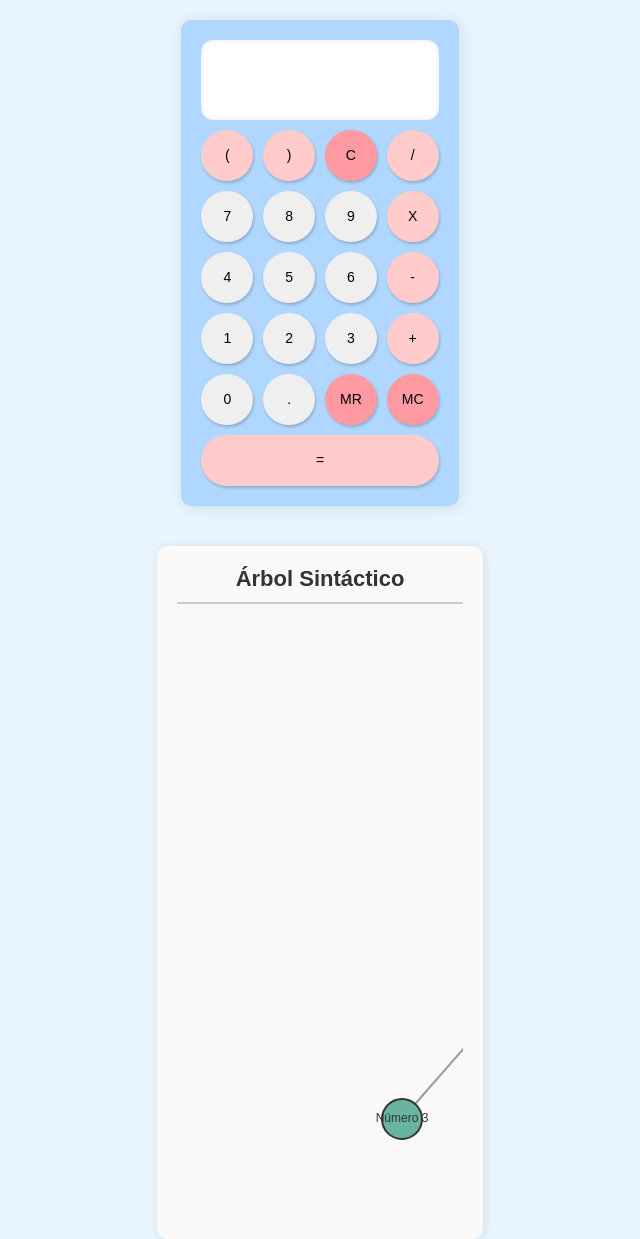
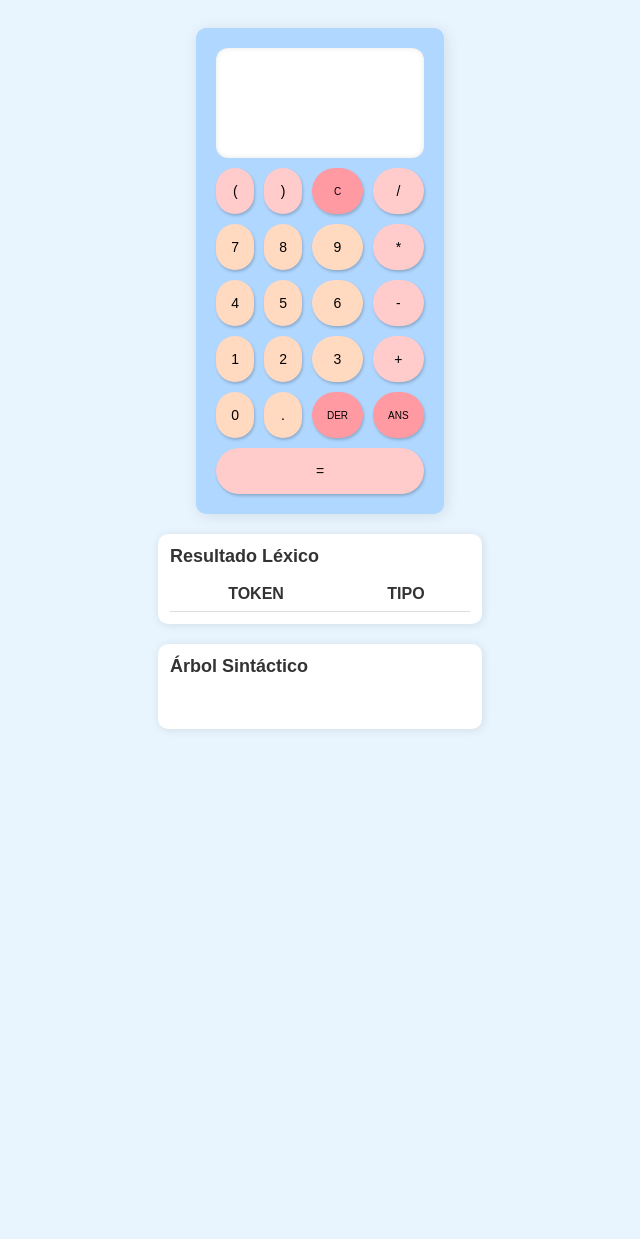
Before and after one commit to luameyer01/COMPILADORES, a Flask app: page / in a window 1280 px wide. Shown: the whole page, without its empty margins (320-960 px from the left). After the commit the page ends 730 px from the top, so only its background shows below. Run offline with Flask 3, Linux system fonts and the light colour scheme; lists and menus that the app fills with data are empty.

Commit message:
CORRECCIONES

```diff
--- a/Calculator/static/stylesCal.css
+++ b/Calculator/static/stylesCal.css
@@ -1,6 +1,3 @@
-/* Estilo general */
-
-
 body {
     font-family: 'Arial', sans-serif;
     background-color: #e8f5ff;
@@ -109,60 +106,114 @@
     border-bottom: 1px solid #ddd;
 }
 
+
+
 /* Pre para el árbol */
 
-/* Sección del Árbol Sintáctico */
-.nuevo {
-    width: 100%;
-    background-color: #f9f9f9;
-    padding: 20px;
-    border-radius: 10px;
-    box-shadow: 1px 1px 10px rgba(0, 0, 0, 0.1);
-    margin-top: 20px;
-    overflow-x: auto;
-    text-align: center;
-}
 
-/* Título */
-.nuevo h2 {
-    font-size: 22px;
-    font-weight: bold;
-    color: #333;
-    margin-bottom: 15px;
-    border-bottom: 2px solid #ccc;
-    padding-bottom: 10px;
-}
-
-/* Contenedor del Árbol */
-#tree-container {
+#pre{
     display: flex;
     justify-content: center;
     align-items: center;
-    height: 600px;
+    margin-top: 20px;
+    background-color: #f0f0f0;
+    border-radius: 10px;
+    box-shadow: 2px 2px 8px rgba(0, 0, 0, 0.1);
+    overflow: auto;
 }
 
-/* Estilo para los nodos */
 .node circle {
-    fill: #69b3a2;
-    stroke: #333;
-    stroke-width: 2px;
-    transition: fill 0.3s;
-}
-
-.node text {
-    font-family: 'Arial', sans-serif;
-    font-size: 12px;
-    fill: #333;
-    text-anchor: middle;
-    /*dominant-baseline: middle;*/
+    transition: fill 0.3s, r 0.2s;
 }
 
 .node:hover circle {
     fill: #ffcc00;
+
 }
 
 .link {
-    fill: none;
-    stroke: #999;
     stroke-width: 2px;
 }
+
+
+.tree {
+    display: flex;
+    justify-content: center;
+    align-items: center;
+    margin: 20px;
+}
+
+.tree ul {
+    padding-top: 20px;
+    position: relative;
+    transition: all 0.5s;
+}
+
+.tree li {
+    display: inline-block;
+    vertical-align: top;
+    text-align: center;
+    list-style-type: none;
+    position: relative;
+    padding: 20px 5px 0 5px;
+    transition: all 0.5s;
+}
+
+/* Dibujar las líneas */
+.tree li::before, .tree li::after {
+    content: '';
+    position: absolute;
+    top: 0;
+    right: 50%;
+    border-top: 2px solid #ccc;
+    width: 50%;
+    height: 20px;
+}
+
+.tree li::after {
+    right: auto;
+    left: 50%;
+    border-left: 2px solid #ccc;
+}
+
+.tree li:only-child::after, .tree li:only-child::before {
+    display: none;
+}
+
+.tree li:only-child {
+    padding-top: 0;
+}
+
+.tree li:first-child::before, .tree li:last-child::after {
+    border: 0 none;
+}
+
+.tree li:last-child::before {
+    border-right: 2px solid #ccc;
+}
+
+.tree li:first-child::after {
+    border-left: 2px solid #ccc;
+}
+
+/* Estilos para los nodos */
+.tree li div {
+    border: 2px solid #ccc;
+    padding: 5px 10px;
+    display: inline-block;
+    border-radius: 8px;
+    transition: all 0.5s;
+}
+
+.tree li div:hover {
+    background: #e6e6e6;
+    border: 2px solid #94a0b4;
+}
+
+.tree li div.operator {
+    background-color: #ffd700;
+}
+
+.tree li div.operand {
+    background-color: #add8e6;
+}
--- a/Calculator/templates/indexCal.html
+++ b/Calculator/templates/indexCal.html
@@ -4,140 +4,11 @@
     <meta charset="UTF-8">
     <meta name="viewport" content="width=device-width, initial-scale=1.0">
     <title>Calculadora con Árbol Sintáctico</title>
-    <link href="https://cdn.jsdelivr.net/npm/bootstrap@5.0.2/dist/css/bootstrap.min.css"
-          rel="stylesheet"
-          integrity="sha384-EVSTQN3/azprG1Anm3QDgpJLIm9Nao0Yz1ztcQTwFspd3yD65VohhpuuCOmLASjC"
-          crossorigin="anonymous">
-    <script src="https://d3js.org/d3.v7.min.js"></script>
-
-    <style>
-        /* Estilo general */
-        body {
-            font-family: 'Arial', sans-serif;
-            background-color: #e8f5ff;
-            margin: 0;
-            padding: 20px;
-            display: flex;
-            justify-content: center;
-            align-items: flex-start;
-            height: 100vh;
-            color: #333;
-            overflow-x: hidden;
-        }
-
-        /* Contenedor principal */
-        .container {
-            width: 350px;
-            display: flex;
-            flex-direction: column;
-            gap: 20px;
-            align-items: center;
-        }
-
-        /* Calculadora */
-        .calculator {
-            background-color: #b0d7ff;
-            padding: 20px;
-            border-radius: 10px;
-            display: grid;
-            grid-template-columns: repeat(4, 1fr);
-            grid-gap: 10px;
-            box-shadow: 2px 2px 15px rgba(0, 0, 0, 0.1);
-        }
-
-        /* Pantalla de la calculadora */
-        .screen {
-            grid-column: span 4;
-            background-color: #fff;
-            border-radius: 12px;
-            padding: 15px;
-            height: 80px;
-            text-align: right;
-            font-size: 14px;
-            display: flex;
-            flex-direction: column;
-            justify-content: space-between;
-            box-shadow: inset 0px 0px 5px rgba(0, 0, 0, 0.1);
-        }
-
-        /* Botones */
-        .button {
-            font-size: 14px;
-            padding: 15px;
-            border-radius: 60px;
-            border: none;
-            cursor: pointer;
-            transition: background-color 0.3s, transform 0.1s;
-            box-shadow: 1px 2px 3px rgba(0, 0, 0, 0.2);
-        }
-
-        .button:hover {
-            background-color: #e6e6e6;
-        }
-
-        .button:active {
-            transform: scale(0.95);
-        }
-
-        .button.operator {
-            background-color: #ffcccb;
-        }
-
-        .button.clear {
-            background-color: #ff9aa2;
-        }
-
-        /* Sección del Árbol Sintáctico */
-        .nuevo {
-            width: 100%;
-            background-color: #f9f9f9;
-            padding: 20px;
-            border-radius: 10px;
-            box-shadow: 1px 1px 10px rgba(0, 0, 0, 0.1);
-            margin-top: 20px;
-            overflow-x: auto;
-            text-align: center;
-        }
-
-        .nuevo h2 {
-            font-size: 22px;
-            font-weight: bold;
-            color: #333;
-            margin-bottom: 15px;
-            border-bottom: 2px solid #ccc;
-            padding-bottom: 10px;
-        }
-
-        #tree-container {
-            display: flex;
-            justify-content: center;
-            align-items: center;
-            height: 600px;
-        }
-
-        .node circle {
-            fill: #69b3a2;
-            stroke: #333;
-            stroke-width: 2px;
-        }
-
-        .node text {
-            font-family: 'Arial', sans-serif;
-            font-size: 12px;
-            fill: #333;
-            text-anchor: middle;
-            dominant-baseline: middle;
-        }
-
-        .link {
-            fill: none;
-            stroke: #999;
-            stroke-width: 2px;
-        }
-    </style>
+    <link rel="stylesheet" href="{{ url_for('static', filename='stylesCal.css') }}">
 </head>
 <body>
     <div class="container">
+        <div class="input-section">
             <div class="calculator">
                 <div class="screen">
                     <div class="procedure"></div>
@@ -151,7 +22,7 @@
                 <button class="button">7</button>
                 <button class="button">8</button>
                 <button class="button">9</button>
-            <button class="button operator">X</button>
+                <button class="button operator">*</button>
 
                 <button class="button">4</button>
                 <button class="button">5</button>
@@ -165,66 +36,132 @@
 
                 <button class="button">0</button>
                 <button class="button">.</button>
-            <button class="button clear">MR</button>
-            <button class="button clear">MC</button>
+                <button class="button clear">DER</button>
+                <button class="button clear">ANS</button>
 
                 <button class="button operator" style="grid-column: span 4;">=</button>
             </div>
+        </div>
+        <div class="results-section">
+            <div class="lexico">
+                <h2>Resultado Léxico</h2>
+                <table>
+                    <thead>
+                        <tr>
+                            <th>TOKEN</th>
+                            <th>TIPO</th>
+                        </tr>
+                    </thead>
+                    <tbody id="lexico-body">
 
+                    </tbody>
+                </table>
+            </div>
+        </div>
         <div class="nuevo">
             <h2>Árbol Sintáctico</h2>
-            <div id="tree-container"></div>
+            <div class="tree" id="tree-container"></div>
         </div>
     </div>
 
     <script>
-        const data = {
-            name: "Expresión",
-            children: [
-                {
-                    name: "Operador +",
-                    children: [
-                        { name: "Número 3" },
-                        { name: "Número 5" }
-                    ]
+        let expresion = '';
+        let ans = '';
+
+        function numeroClick(event) {
+            if (event.target.innerText === 'C') {
+                limpiar();
+                return;
             }
-            ]
-        };
+            if (event.target.innerText === 'DER') {
+                expresion = expresion.slice(0, -1);
+                document.querySelector('.procedure').innerText = expresion;
+                return;
+            }
+            if (event.target.innerText === 'ANS') {
+                expresion += ans; // Usar el valor almacenado de ANS
+                document.querySelector('.procedure').innerText = expresion;
+                return;
+            }
+            expresion += event.target.innerText;
+            document.querySelector('.procedure').innerText = expresion;
+        }
 
-        const width = 800;
-        const height = 500;
+        function operadorClick(event) {
+            expresion += ' ' + event.target.innerText + ' ';
+            document.querySelector('.procedure').innerText = expresion;
+        }
 
-        const svg = d3.select("#tree-container")
-            .append("svg")
-            .attr("width", width)
-            .attr("height", height)
-            .append("g")
-            .attr("transform", "translate(50,50)");
+        async function calcular() {
+            let resultado = 0;
 
-        const treeLayout = d3.tree().size([width - 100, height - 100]);
+            const response = await fetch('/analizar', {
+                method: 'POST',
+                headers: {
+                    'Content-Type': 'application/json',
+                },
+                body: JSON.stringify({
+                    expresion: expresion,
+                }),
+            });
 
-        const root = d3.hierarchy(data);
-        treeLayout(root);
+            const data = await response.json();
 
-        svg.selectAll(".link")
-            .data(root.links())
-            .enter()
-            .append("line")
-            .attr("class", "link")
-            .attr("x1", d => d.source.x)
-            .attr("y1", d => d.source.y)
-            .attr("x2", d => d.target.x)
-            .attr("y2", d => d.target.y);
+            // Crear el HTML para el árbol
+            const treeContainer = document.querySelector('#tree-container');
+            const treeHTML = crearArbolHTML(data.arbol);
+            treeContainer.innerHTML = treeHTML;
 
-        const node = svg.selectAll(".node")
-            .data(root.descendants())
-            .enter()
-            .append("g")
-            .attr("class", "node")
-            .attr("transform", d => `translate(${d.x},${d.y})`);
+            let lexicoFormatted = data.resultado_lexico.map(item => {
+                let tipo = item[0] === "NUMBER" ? "Número" : "OPERADOR";
+                return `<tr>
+                            <td>${item[1]}</td>
+                            <td>${tipo}</td>
+                        </tr>`;
+            }).join("");
 
-        node.append("circle").attr("r", 20);
-        node.append("text").text(d => d.data.name);
+            document.querySelector('#lexico-body').innerHTML = lexicoFormatted;
+
+            try {
+                resultado = eval(expresion);
+                ans = resultado;
+                document.querySelector('.result').innerText = resultado;
+            } catch (error) {
+                document.querySelector('.result').innerText = "Error en la expresión";
+            }
+        }
+
+        // Función que convierte el árbol recibido en HTML jerárquico
+        function crearArbolHTML(arbol) {
+            if (typeof arbol === 'string' || typeof arbol === 'number') {
+                return `<li><div class="operand">${arbol}</div></li>`;
+            }
+            let nodoHTML = `<li><div class="operator">${arbol.operator}</div>`;
+            nodoHTML += `<ul>${arbol.operands.map(operando => crearArbolHTML(operando)).join('')}</ul></li>`;
+            return nodoHTML;
+        }
+
+        function limpiar() {
+            expresion = '';
+            document.querySelector('.procedure').innerText = '';
+            document.querySelector('.result').innerText = '';
+            document.querySelector('#lexico-body').innerHTML = '';
+            document.querySelector('#tree-container').innerHTML = '';
+        }
+
+        document.querySelectorAll('.button').forEach(function(button) {
+            if (button.innerText === 'C') {
+                button.addEventListener('click', limpiar);
+            } else if (button.classList.contains('operator')) {
+                if (button.innerText === '=') {
+                    button.addEventListener('click', calcular);
+                } else {
+                    button.addEventListener('click', operadorClick);
+                }
+            } else {
+                button.addEventListener('click', numeroClick);
+            }
+        });
     </script>
 </body>
 </html>
```
Also changed, not shown: Calculator/javascript/script.js (added, +47 -0 lines). Lines whose indentation alone changed are shown as unchanged.
